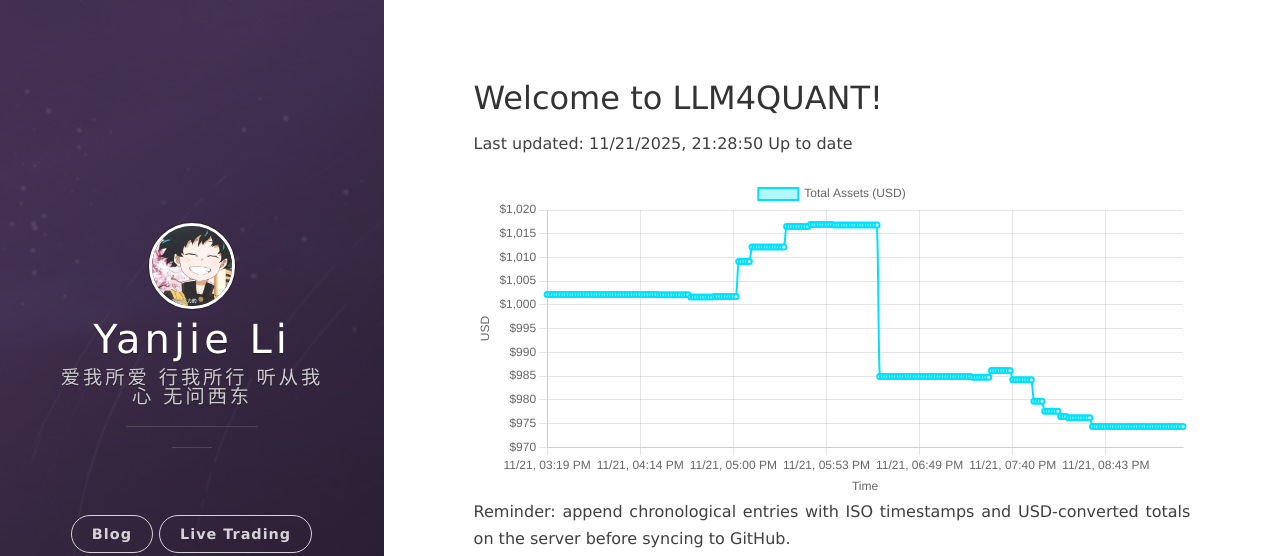
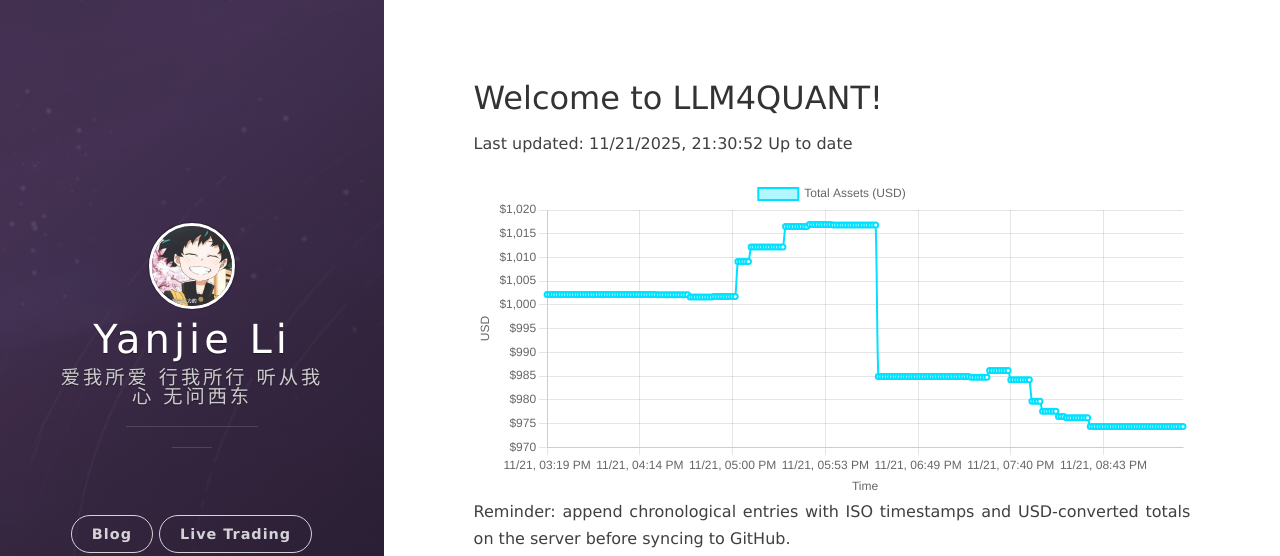
Before and after one commit to leeyegy/leeyegy.github.io, a Jekyll site: the page built from live-trading.html, in a window 1280 px wide. Shown: the top 556 px of the page. Built offline with Jekyll 4.4.1, drawn with Linux system fonts in a browser that asks for light colours; nearby versions of some CDN libraries.

Commit message:
AccountMonitor: update balance history 2025-11-22T05:30:52+08:00

```diff
--- a/assets/data/binance/balance-history.json
+++ b/assets/data/binance/balance-history.json
@@ -1,5 +1,5 @@
 {
-  "generatedAt": "2025-11-22T05:28:50+08:00",
+  "generatedAt": "2025-11-22T05:30:52+08:00",
   "asset": "total_usd_value",
   "history": [
     {
@@ -961,6 +961,10 @@
     {
       "timestamp": "2025-11-22T05:28:50+08:00",
       "totalUsd": 974.36593718
+    },
+    {
+      "timestamp": "2025-11-22T05:30:52+08:00",
+      "totalUsd": 974.36593718
     }
   ]
 }
```
